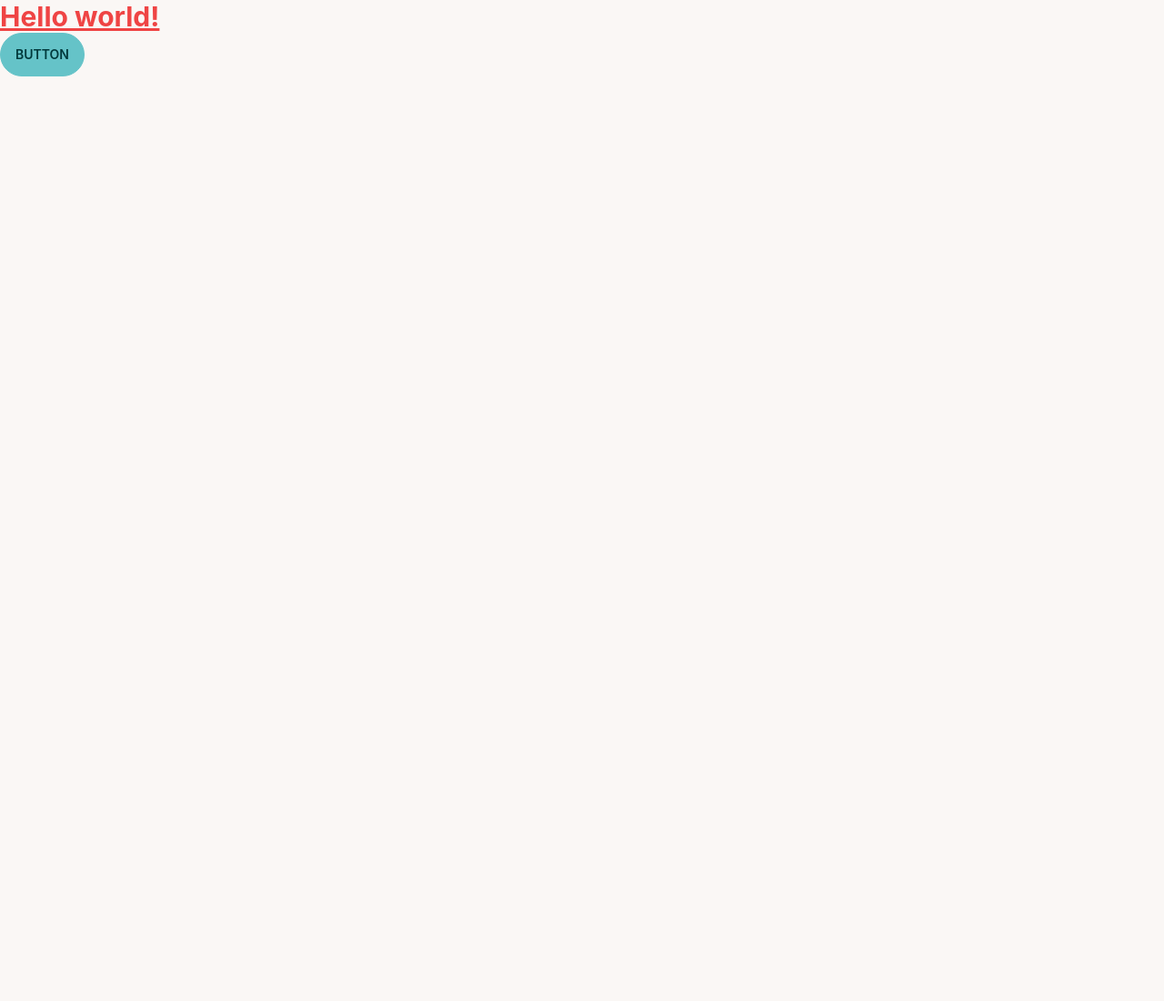
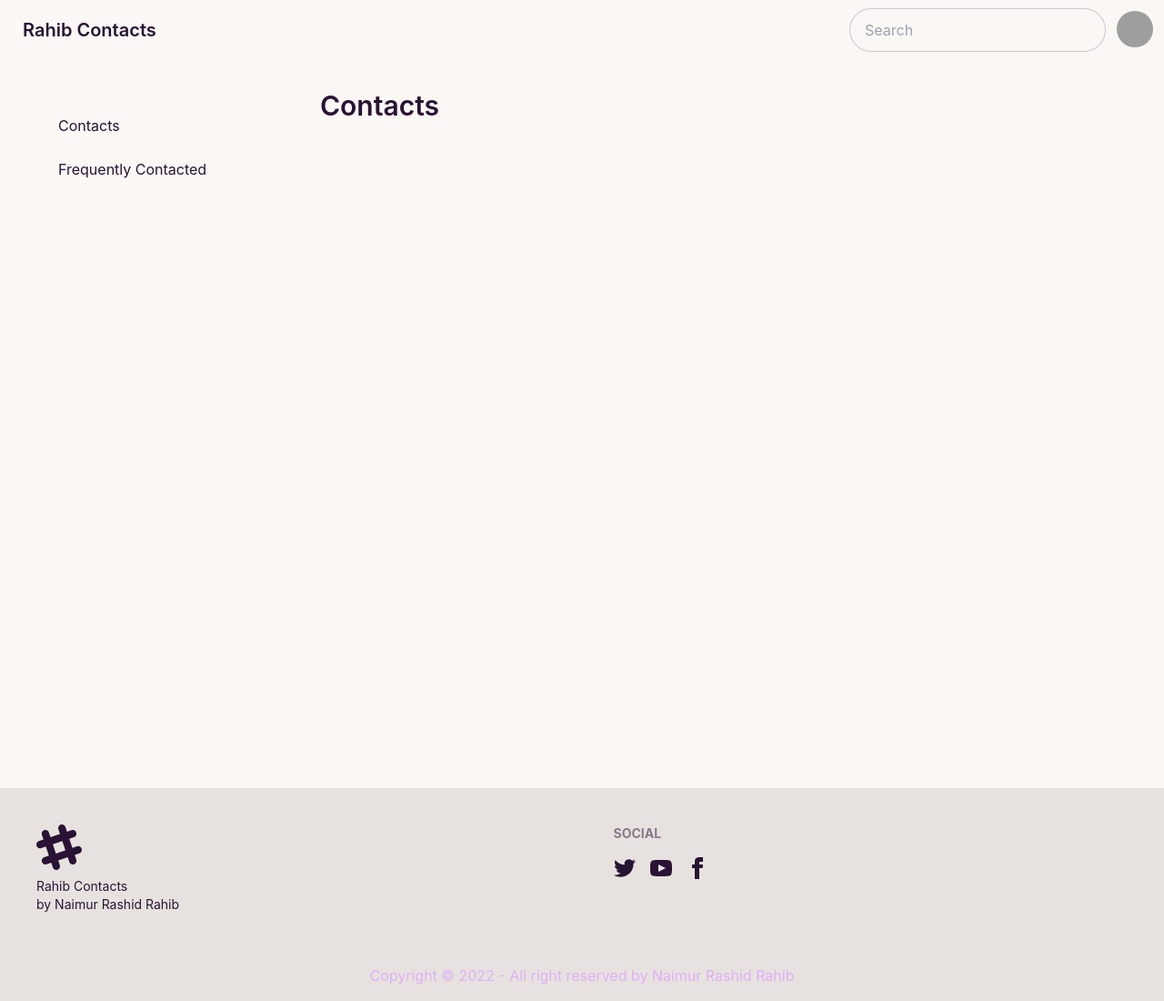
Before and after one commit to 7rahib/rahib-contacts, a React (Create React App) app: page / in a window 1280 px wide. Shown: the whole page at 91% size. Before the commit the page ends 800 px from the top, so only its background shows below. Built offline with nearby package versions, Linux system fonts and the light colour scheme; grey boxes are pictures that could not be loaded.

Commit message:
Home page primary setup

```diff
--- a/src/App.js
+++ b/src/App.js
@@ -1,12 +1,22 @@
+import { Route, Routes } from 'react-router-dom';
 import './App.css';
+import Contacts from './Pages/Home/Contacts';
+import FreqeuntlyUsed from './Pages/Home/FreqeuntlyUsed';
+import Home from './Pages/Home/Home';
+import Footer from './Pages/Shared/Footer';
+import Navbar from './Pages/Shared/Navbar';
 
 function App() {
   return (
     <div>
-      <h1 className="text-3xl font-bold underline text-red-500">
-        Hello world!
-      </h1>
-      <button class="btn btn-primary">Button</button>
+      <Navbar></Navbar>
+      <Routes>
+        <Route path='/' element={<Home />}>
+          <Route index element={<Contacts />} />
+          <Route path='/frequentlyUsed' element={<FreqeuntlyUsed />} />
+        </Route>
+      </Routes>
+      <Footer></Footer>
     </div>
   );
 }
--- /dev/null
+++ b/src/Pages/Home/Contacts.js
@@ -0,0 +1,11 @@
+import React from 'react';
+
+const Contacts = () => {
+    return (
+        <div>
+            <h3 className='text-3xl font-semibold'>Contacts</h3>
+        </div>
+    );
+};
+
+export default Contacts;
--- /dev/null
+++ b/src/Pages/Home/FreqeuntlyUsed.js
@@ -0,0 +1,11 @@
+import React from 'react';
+
+const FreqeuntlyUsed = () => {
+    return (
+        <div>
+            <h3 className='text-3xl font-semibold'>Frequently Used Contacts</h3>
+        </div>
+    );
+};
+
+export default FreqeuntlyUsed;
--- /dev/null
+++ b/src/Pages/Home/Home.js
@@ -0,0 +1,25 @@
+import React from 'react';
+import { Link, Outlet } from 'react-router-dom';
+
+const Home = () => {
+    return (
+        <div>
+
+            <div className="drawer drawer-mobile lg:p-8">
+                <input id="my-drawer-2" type="checkbox" className="drawer-toggle" />
+                <div className="drawer-content">
+                    <Outlet></Outlet>
+                </div>
+                <div className="drawer-side">
+                    <label htmlFor="my-drawer-2" className="drawer-overlay"></label>
+                    <ul className="menu p-4 overflow-y-auto w-80 bg-base-100 text-base-content">
+                        <li><Link to='/'>Contacts</Link></li>
+                        <li><Link to='/frequentlyUsed'>Frequently Contacted</Link></li>
+                    </ul>
+                </div>
+            </div>
+        </div>
+    );
+};
+
+export default Home;
--- /dev/null
+++ b/src/Pages/Shared/Footer.js
@@ -0,0 +1,27 @@
+import React from 'react';
+
+const Footer = () => {
+    return (
+        <div>
+            <footer className="footer p-10 bg-base-300">
+                <div>
+                    <svg width="50" height="50" viewBox="0 0 24 24" xmlns="http://www.w3.org/2000/svg" fillRule="evenodd" clipRule="evenodd" className="fill-current"><path d="M22.672 15.226l-2.432.811.841 2.515c.33 1.019-.209 2.127-1.23 2.456-1.15.325-2.148-.321-2.463-1.226l-.84-2.518-5.013 1.677.84 2.517c.391 1.203-.434 2.542-1.831 2.542-.88 0-1.601-.564-1.86-1.314l-.842-2.516-2.431.809c-1.135.328-2.145-.317-2.463-1.229-.329-1.018.211-2.127 1.231-2.456l2.432-.809-1.621-4.823-2.432.808c-1.355.384-2.558-.59-2.558-1.839 0-.817.509-1.582 1.327-1.846l2.433-.809-.842-2.515c-.33-1.02.211-2.129 1.232-2.458 1.02-.329 2.13.209 2.461 1.229l.842 2.515 5.011-1.677-.839-2.517c-.403-1.238.484-2.553 1.843-2.553.819 0 1.585.509 1.85 1.326l.841 2.517 2.431-.81c1.02-.33 2.131.211 2.461 1.229.332 1.018-.21 2.126-1.23 2.456l-2.433.809 1.622 4.823 2.433-.809c1.242-.401 2.557.484 2.557 1.838 0 .819-.51 1.583-1.328 1.847m-8.992-6.428l-5.01 1.675 1.619 4.828 5.011-1.674-1.62-4.829z"></path></svg>
+                    <p>Rahib Contacts<br />by Naimur Rashid Rahib</p>
+                </div>
+                <div>
+                    <span className="footer-title">Social</span>
+                    <div className="grid grid-flow-col gap-4">
+                        <span><svg xmlns="http://www.w3.org/2000/svg" width="24" height="24" viewBox="0 0 24 24" className="fill-current"><path d="M24 4.557c-.883.392-1.832.656-2.828.775 1.017-.609 1.798-1.574 2.165-2.724-.951.564-2.005.974-3.127 1.195-.897-.957-2.178-1.555-3.594-1.555-3.179 0-5.515 2.966-4.797 6.045-4.091-.205-7.719-2.165-10.148-5.144-1.29 2.213-.669 5.108 1.523 6.574-.806-.026-1.566-.247-2.229-.616-.054 2.281 1.581 4.415 3.949 4.89-.693.188-1.452.232-2.224.084.626 1.956 2.444 3.379 4.6 3.419-2.07 1.623-4.678 2.348-7.29 2.04 2.179 1.397 4.768 2.212 7.548 2.212 9.142 0 14.307-7.721 13.995-14.646.962-.695 1.797-1.562 2.457-2.549z"></path></svg></span>
+                        <span><svg xmlns="http://www.w3.org/2000/svg" width="24" height="24" viewBox="0 0 24 24" className="fill-current"><path d="M19.615 3.184c-3.604-.246-11.631-.245-15.23 0-3.897.266-4.356 2.62-4.385 8.816.029 6.185.484 8.549 4.385 8.816 3.6.245 11.626.246 15.23 0 3.897-.266 4.356-2.62 4.385-8.816-.029-6.185-.484-8.549-4.385-8.816zm-10.615 12.816v-8l8 3.993-8 4.007z"></path></svg></span>
+                        <span><svg xmlns="http://www.w3.org/2000/svg" width="24" height="24" viewBox="0 0 24 24" className="fill-current"><path d="M9 8h-3v4h3v12h5v-12h3.642l.358-4h-4v-1.667c0-.955.192-1.333 1.115-1.333h2.885v-5h-3.808c-3.596 0-5.192 1.583-5.192 4.615v3.385z"></path></svg></span>
+                    </div>
+                </div>
+            </footer>
+            <div className='text-center p-4 bg-base-300 text-neutral-content'>
+                <p>Copyright © 2022 - All right reserved by Naimur Rashid Rahib</p>
+            </div>
+        </div>
+    );
+};
+
+export default Footer;
--- /dev/null
+++ b/src/Pages/Shared/Navbar.js
@@ -0,0 +1,35 @@
+import React from 'react';
+import { Link } from 'react-router-dom';
+
+const Navbar = () => {
+    return (
+        <div className="navbar bg-base-100">
+            <div className="flex-1">
+                <div className="flex justify-start">
+                    <label tabIndex="1" htmlFor="my-drawer-2" className="btn btn-ghost lg:hidden">
+                        <svg xmlns="http://www.w3.org/2000/svg" className="h-5 w-5" fill="none" viewBox="0 0 24 24" stroke="currentColor"><path strokeLinecap="round" strokeLinejoin="round" strokeWidth="2" d="M4 6h16M4 12h8m-8 6h16" /></svg>
+                    </label>
+                </div>
+                <Link to="/" className="btn btn-ghost normal-case text-xl pr-5">Rahib Contacts</Link>
+            </div>
+            <div className="flex-none gap-2">
+                <div className="form-control">
+                    <input type="text" placeholder="Search" className="input input-bordered ml-10" />
+                </div>
+                <div className="dropdown dropdown-end">
+                    <label tabIndex={0} className="btn btn-ghost btn-circle avatar">
+                        <div className="w-10 rounded-full">
+                            <img src="https://placeimg.com/80/80/people" alt='Profile' />
+                        </div>
+                    </label>
+                    <ul tabIndex={0} className="mt-3 p-2 shadow menu menu-compact dropdown-content bg-base-100 rounded-box w-52">
+                        <li><Link to="/profile" className="justify-between"> Profile</Link></li>
+                        <li><button>Logout</button></li>
+                    </ul>
+                </div>
+            </div>
+        </div>
+    );
+};
+
+export default Navbar;
```
